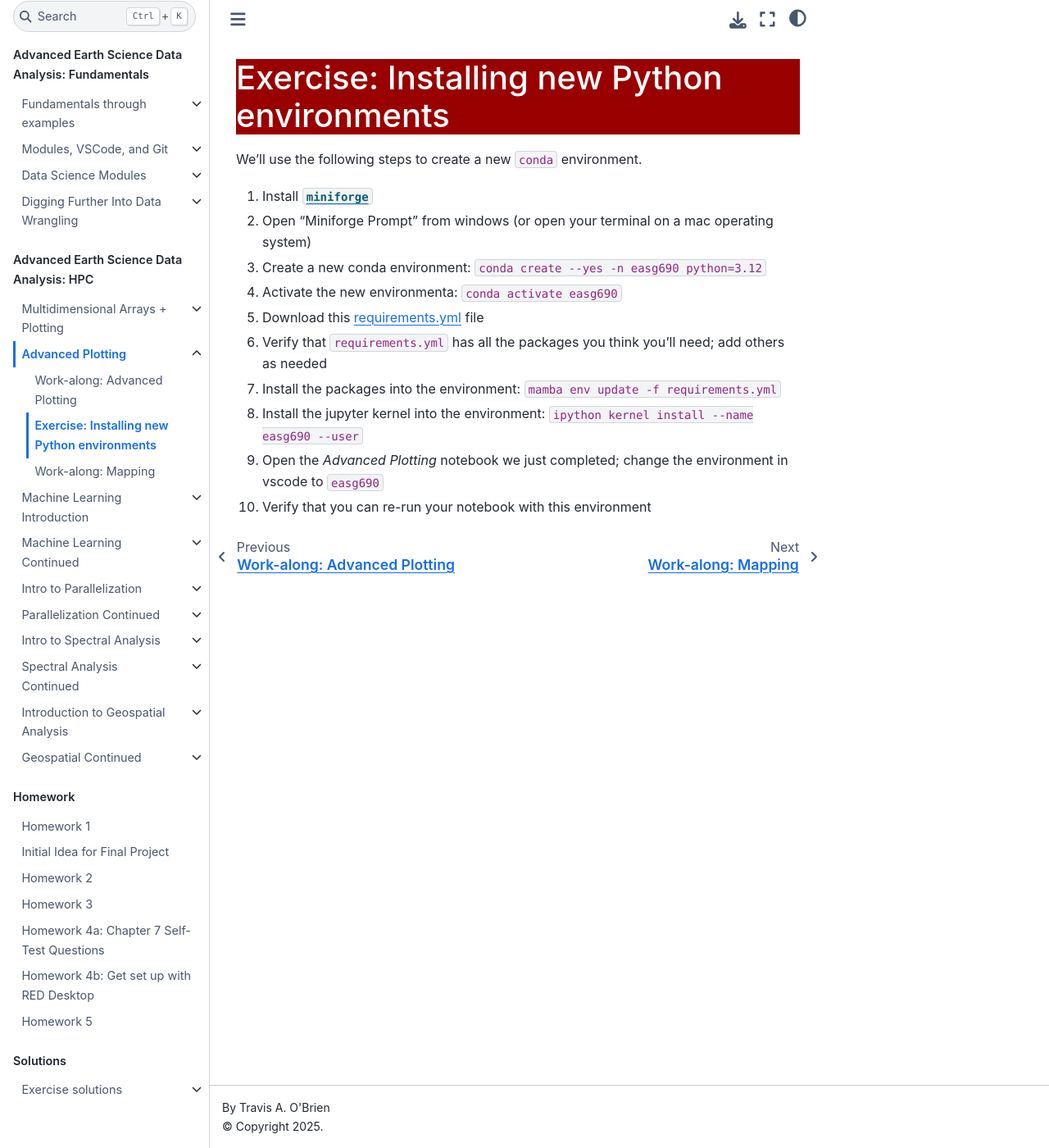
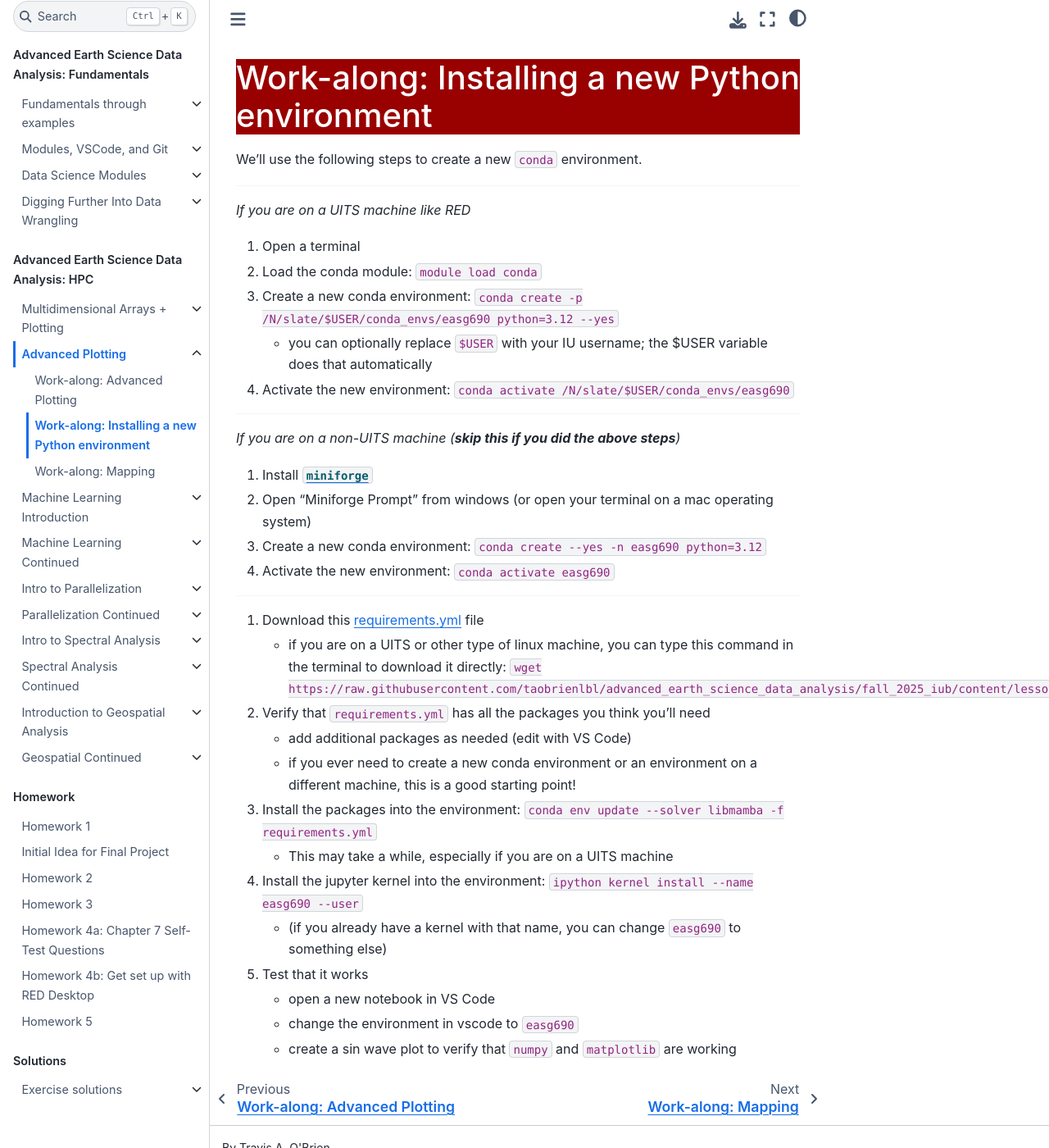
Before and after one commit to taobrienlbl/advanced_earth_science_data_analysis, a Jupyter Book: the page built from content/lessons/06_advanced_plotting/06_python_environments.md, in a window 1280 px wide and 1400 px high. Shown: the whole window at 82% size. Built offline with Jupyter Book 1.0.4 settings and Sphinx 7.4.7 and the Sphinx Book theme 1.1.4, drawn with Linux system fonts in a browser that asks for light colours; pages that are not in the unit, such as notebooks, are missing from menus.

Commit message:
Updating lesson 06

```diff
--- a/content/lessons/06_advanced_plotting/06_python_environments.md
+++ b/content/lessons/06_advanced_plotting/06_python_environments.md
@@ -1,14 +1,35 @@
-# Exercise: Installing new Python environments
+# Work-along: Installing a new Python environment
 
 We'll use the following steps to create a new `conda` environment.
 
-1. Install [`miniforge`](https://github.com/conda-forge/miniforge?tab=readme-ov-file#install)
-1. Open "Miniforge Prompt" from windows (or open your terminal on a mac operating system)
-1. Create a new conda environment: `conda create --yes -n easg690 python=3.12`
-1. Activate the new environmenta: `conda activate easg690`
+---
+*If you are on a UITS machine like RED*
+  1. Open a terminal
+  1. Load the conda module: `module load conda`
+  1. Create a new conda environment: `conda create -p /N/slate/$USER/conda_envs/easg690 python=3.12 --yes`
+      * you can optionally replace `$USER` with your IU username; the $USER variable does that automatically
+  1. Activate the new environment: `conda activate /N/slate/$USER/conda_envs/easg690`
+
+---
+
+*If you are on a non-UITS machine (**skip this if you did the above steps**)*
+  1. Install [`miniforge`](https://github.com/conda-forge/miniforge?tab=readme-ov-file#install)
+  1. Open "Miniforge Prompt" from windows (or open your terminal on a mac operating system)
+  1. Create a new conda environment: `conda create --yes -n easg690 python=3.12`
+  1. Activate the new environment: `conda activate easg690`
+
+---
+
 1. Download this [requirements.yml](https://raw.githubusercontent.com/taobrienlbl/advanced_earth_science_data_analysis/fall_2025_iub/content/lessons/06_advanced_plotting/requirements.yml) file
-1. Verify that `requirements.yml` has all the packages you think you'll need; add others as needed
-1. Install the packages into the environment: `mamba env update -f requirements.yml`
+    * if you are on a UITS or other type of linux machine, you can type this command in the terminal to download it directly: `wget https://raw.githubusercontent.com/taobrienlbl/advanced_earth_science_data_analysis/fall_2025_iub/content/lessons/06_advanced_plotting/requirements.yml`
+1. Verify that `requirements.yml` has all the packages you think you'll need
+    * add additional packages as needed (edit with VS Code)
+    * if you ever need to create a new conda environment or an environment on a different machine, this is a good starting point!
+1. Install the packages into the environment: `conda env update --solver libmamba -f requirements.yml`
+    * This may take a while, especially if you are on a UITS machine
 1. Install the jupyter kernel into the environment: `ipython kernel install --name easg690 --user`
-1. Open the *Advanced Plotting* notebook we just completed; change the environment in vscode to `easg690`
-1. Verify that you can re-run your notebook with this environment
+    * (if you already have a kernel with that name, you can change `easg690` to something else)
+1. Test that it works
+    * open a new notebook in VS Code
+    * change the environment in vscode to `easg690`
+    * create a sin wave plot to verify that `numpy` and `matplotlib` are working
```
Also changed, not shown: content/lessons/05_multidimensional_arrays_also_plotting/05_multidimensional_arrays_also_plotting.md (+4 -0 lines), content/lessons/06_advanced_plotting/06_advanced_plotting.md (+10 -14 lines), content/lessons/05_multidimensional_arrays_also_plotting/05_multidimensional_array_exercise.ipynb, content/lessons/05_multidimensional_arrays_also_plotting/05_multidimensional_array_exercise_SOLUTION.ipynb.
